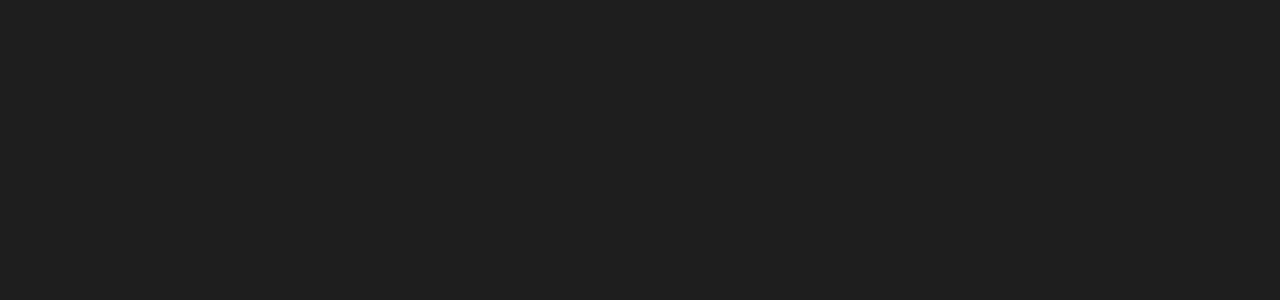
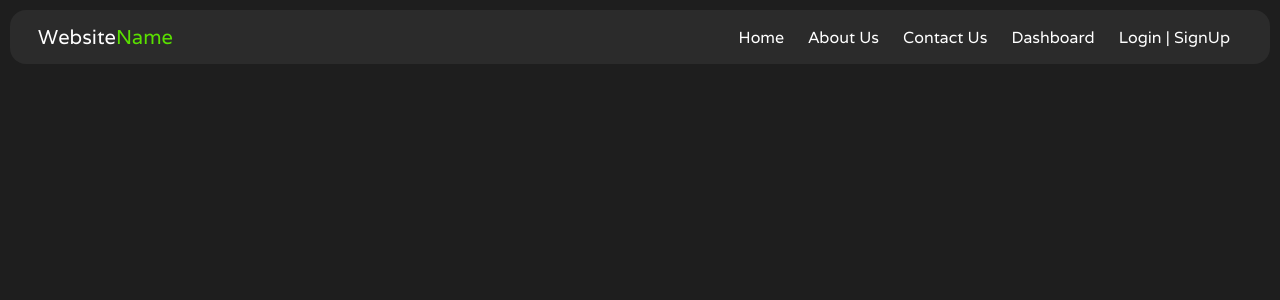
Before and after one commit to parth-matanhelia/hello_career, a Next.js app: page /contact in a window 1280 px wide. Shown: the top 300 px of the page. Built offline with nearby package versions, Linux system fonts and the light colour scheme.

Commit message:
Logo placeholder added

```diff
--- a/components/Navbar.js
+++ b/components/Navbar.js
@@ -8,7 +8,7 @@
                 <div className={styles.logoSide}>
                     <Link href="/">
                         <a className={styles.logo}>
-                            Hello<span className={styles.logoP}>Career</span>
+                            Website<span className={styles.logoP}>Name</span>
                         </a>
                     </Link>
                 </div>
--- a/pages/contact.js
+++ b/pages/contact.js
@@ -1,10 +1,10 @@
-import React from 'react'
+import Navbar from "../components/Navbar"
 
 const Contact = () => {
     return (
-        <div>
-
-        </div>
+        <>
+            <Navbar />
+        </>
     )
 }
 
```
